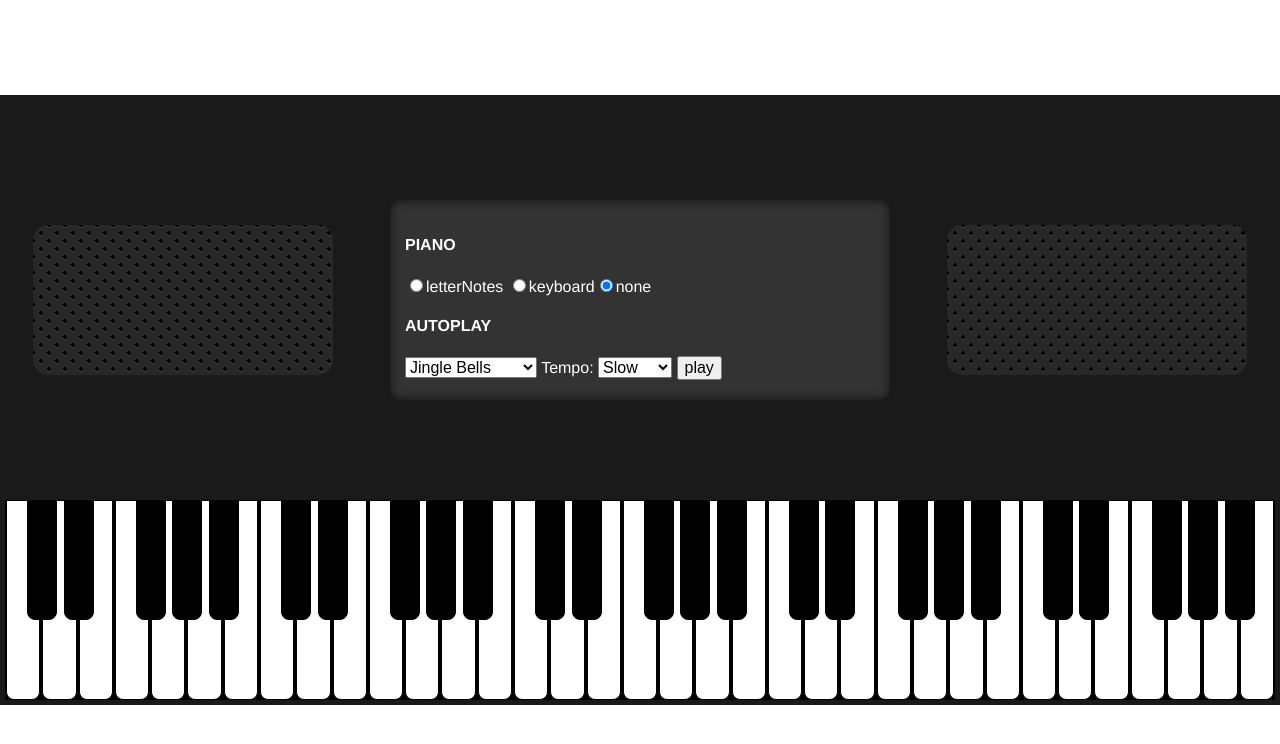
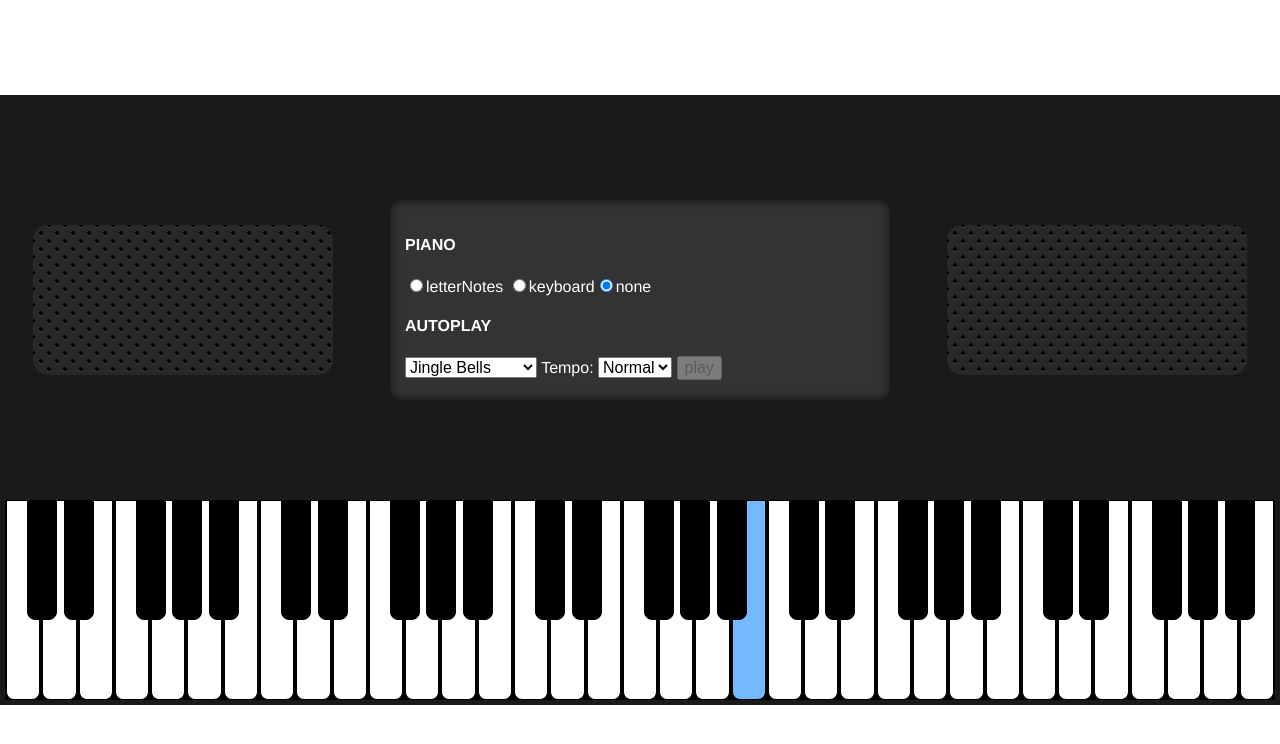
Before and after one commit to hassanzare/JavaScript-tutorial-Piano, a plain HTML site: page index.html in a window 1280 px wide. Both pictures are taken after a click on the button "play". Drawn offline with Linux system fonts and the light colour scheme.

Commit message:
Add-AutoPlay-Tempo

```diff
--- a/index.html
+++ b/index.html
@@ -45,9 +45,9 @@
             </select>
             <label
               >Tempo:
-              <select>
+              <select class="piano__tempo">
                 <option value="1">Slow</option>
-                <option value="2">Normal</option>
+                <option value="2" selected>Normal</option>
                 <option value="3">Fast</option>
               </select>
             </label>
--- a/js/script.js
+++ b/js/script.js
@@ -3,6 +3,8 @@ const controls = document.querySelectorAll(".piano__control__option");
 // console.log(controls);
 // console.log(Keyboard);
 let keys = [];
+let tempoSelect = document.querySelector(".piano__tempo");
+let songSelect = document.querySelector(".piano__song-list");
 const pianoNotes = ["C", "D", "E", "F", "G", "A", "B"];
 const keyboardMap = [
   "1",
@@ -41,6 +43,60 @@ const keyboardMap = [
   "B",
   "N",
 ];
+const playBtn = document.querySelector(".piano__play-btn");
+
+const jingleBells = `B3,,B3,,B3,,,,B3,,B3,,B3,,,,
+                       B3,,D4,,G3,,A3,B3,,,,,,
+                       C4,,C4,,C4,,,,C4,C4,,B3,,B3,,,,
+                       B3,B3,B3,,A3,,A3,,B3,,A3,,,,D4`;
+
+const happyBirthday = `G4,G4,A4,,G4,,C5,,B4,,,,
+G4,G4,A4,,G4,,D5,,C5,,,,
+G4,G4,G5,,E5,,C5,,B4,,A4,,
+F5,F5,E5,,C5,,D5,,C5,,,,`;
+
+const playSong = (notesString, tempo, cb) => {
+  const notes = notesString.split(",");
+  let currentNote = 0;
+  let mousedown = new Event("mousedown");
+  let mouseup = new Event("mouseup");
+  let btn;
+
+  const interval = setInterval(() => {
+    if (currentNote < notes.length) {
+      if (notes[currentNote].trim() !== "") {
+        if (btn) {
+          btn.dispatchEvent(mouseup);
+        }
+
+        btn = document.querySelector(
+          `[data-letter-notes="${notes[currentNote].trim()}"]`
+        );
+        btn.dispatchEvent(mousedown);
+      }
+
+      currentNote++;
+    } else {
+      btn.dispatchEvent(mouseup);
+      clearInterval(interval);
+      cb();
+    }
+  }, 300 / tempo);
+};
+playBtn.addEventListener("mousedown", () => {
+  let tempo = +tempoSelect.value;
+  let songNum = +songSelect.value;
+  playBtn.disabled = true;
+  let enablePlayBtn = () => (playBtn.disabled = false);
+  switch (songNum) {
+    case 1:
+      playSong(jingleBells, tempo, enablePlayBtn);
+      break;
+    case 2:
+      playSong(happyBirthday, tempo, enablePlayBtn);
+      break;
+  }
+});
 
 const init = () => {
   for (let i = 1; i <= 5; i++) {
```
